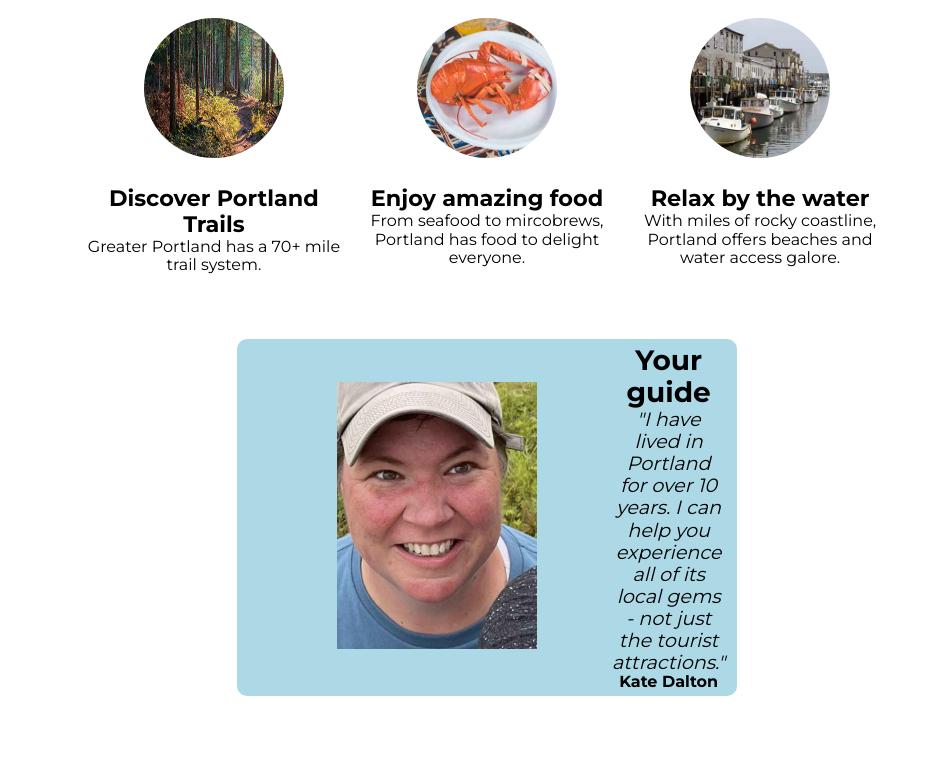
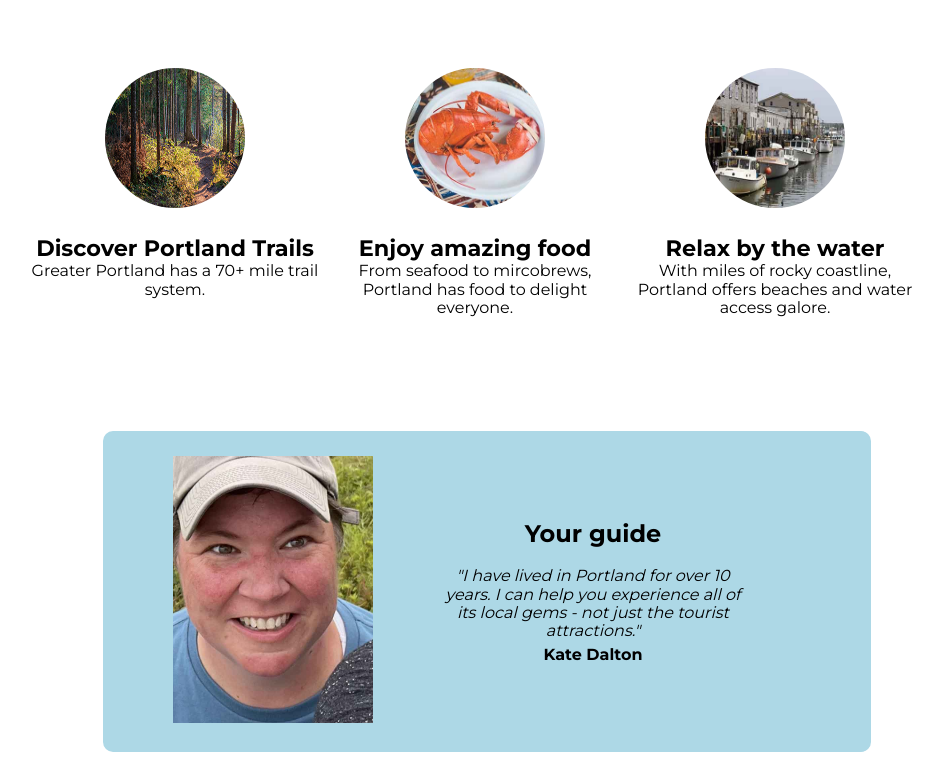
Before and after one commit to raddivgirl/PortlandMaineHomepage, a website built with Vite: page index.html in a window 1280 px wide. Shown: the part 675-1447 px from the top of the page, without its empty margins (153-1094 px from the left). Before the commit the page ends 1391 px from the top, so only its background shows below. Built offline with nearby package versions, Linux system fonts and the light colour scheme; a web font is replaced by a local one.

Commit message:
Fixed alignment on guide car

```diff
--- a/styles.css
+++ b/styles.css
@@ -34,8 +34,9 @@ text-shadow: 1px 1px 1px black;
 }
 .activity-description{
     display: flex;
-    width:80%;
+    width:100%;
     margin:0 auto;
+    padding:50px;
 }
 .single-activity{
     width:300px;
@@ -43,28 +44,31 @@ text-shadow: 1px 1px 1px black;
 .guide{
    display: flex;
     background-color:lightblue;
-    width: 500px;
+    width: 60%;
     height: auto;
     margin: 20px auto;
-    padding:5px 100px;
+    padding:15px 20px;
     border-radius: 10px;
 }
 
 .guide-photo{
-    margin: auto 75px auto 0;
+    margin: auto 20px auto 0;
+    width: 300px;
 }
 
 .guide-text{
-    margin: auto 0px auto 0;
+    width:300px;
+   margin: auto 0px auto 0;
 }
 
 .guide h3{
-    font-size: 1.75em;
+    font-size: 1.5em;
 }
 
 .guide p{
-    font-size: 1.2em;
+    font-size: 1em;
     font-style: italic;
+    padding: 20px 0px 5px;
 }
 
 .activities img {
```
